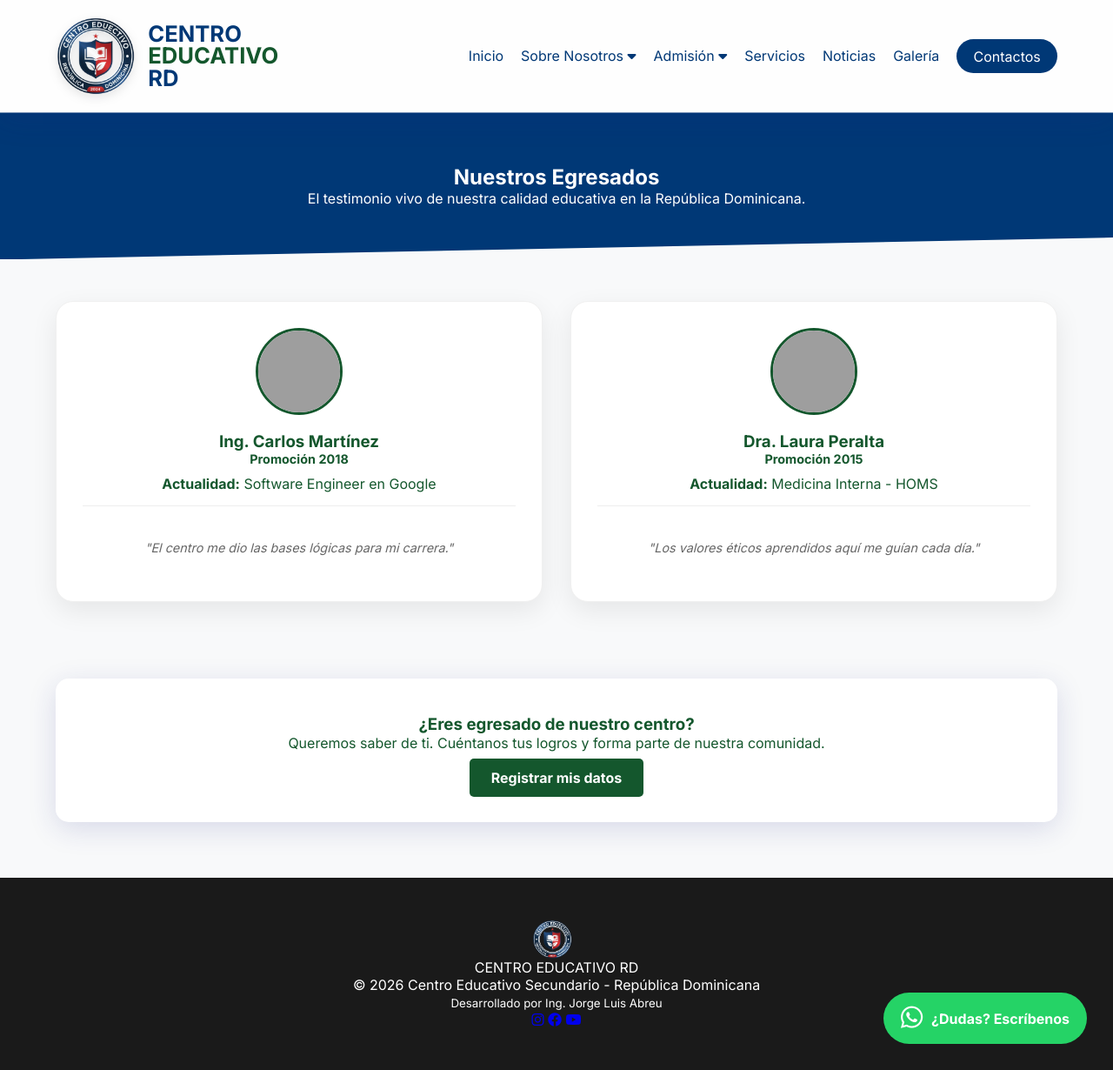
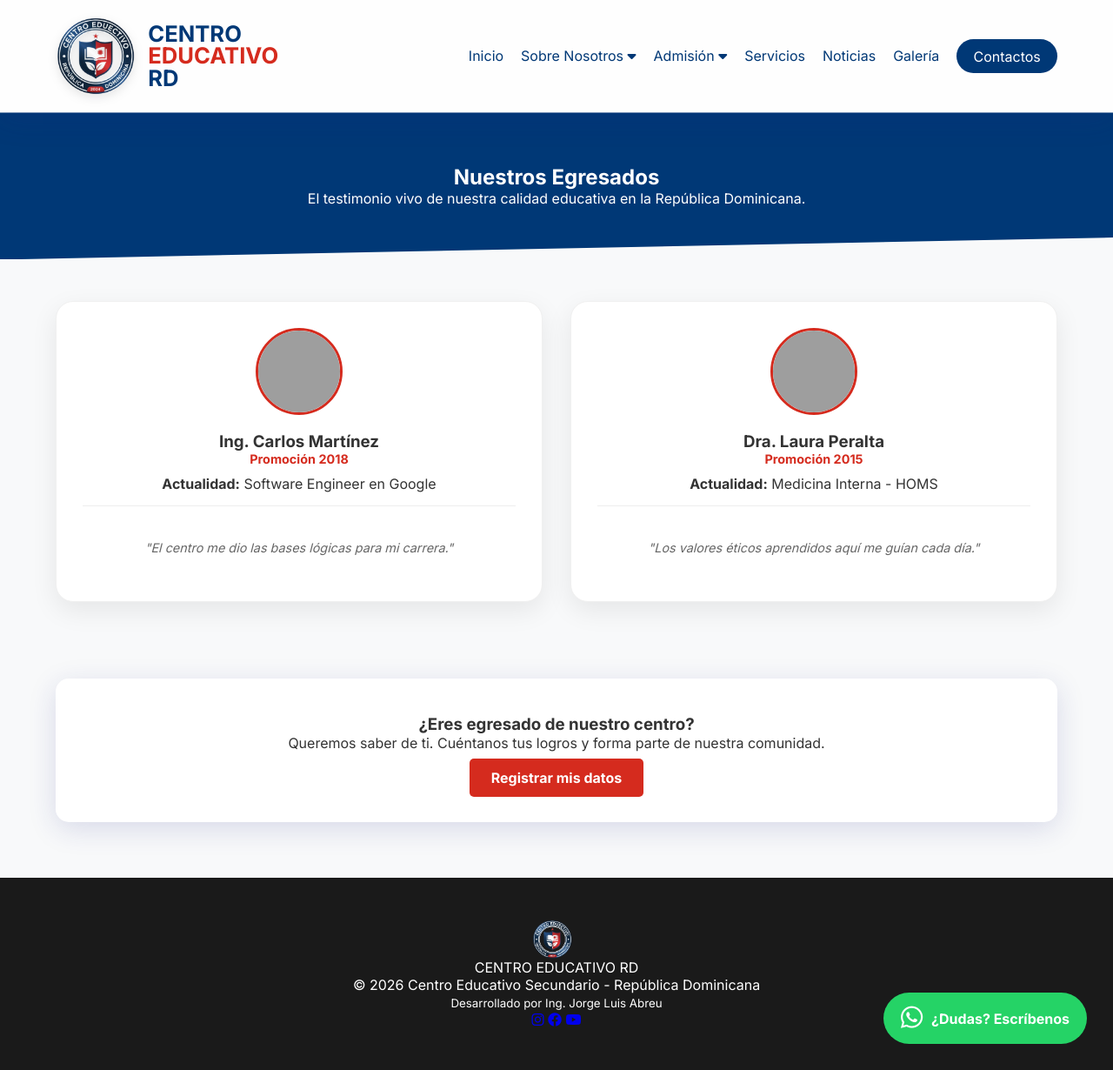
Before and after one commit to jorge21028/centroeducativo, a Jekyll site: the page built from egresados.html, in a window 1280 px wide and 1230 px high. Shown: the whole window at 87% size. Built offline with Jekyll 4.4.1, drawn with Linux system fonts in a browser that asks for light colours; grey boxes are pictures that could not be loaded.

Commit message:
Update style.css

```diff
--- a/assets/css/style.css
+++ b/assets/css/style.css
@@ -1,7 +1,7 @@
 /* Variables de Diseño */
 :root {
     --primary: #003876;
-    --accent: #14572D;
+    --accent: #d52b1e;
     --glass: rgba(255, 255, 255, 0.8);
     --shadow: 0 8px 32px 0 rgba(31, 38, 135, 0.15);
 }
@@ -11,7 +11,7 @@
 body {
     font-family: 'Inter', sans-serif;
     background-color: #f8f9fa;
-    color: #14572D;
+    color: #333;
 }
 
 /* Navegación Glassmorphism */
```
